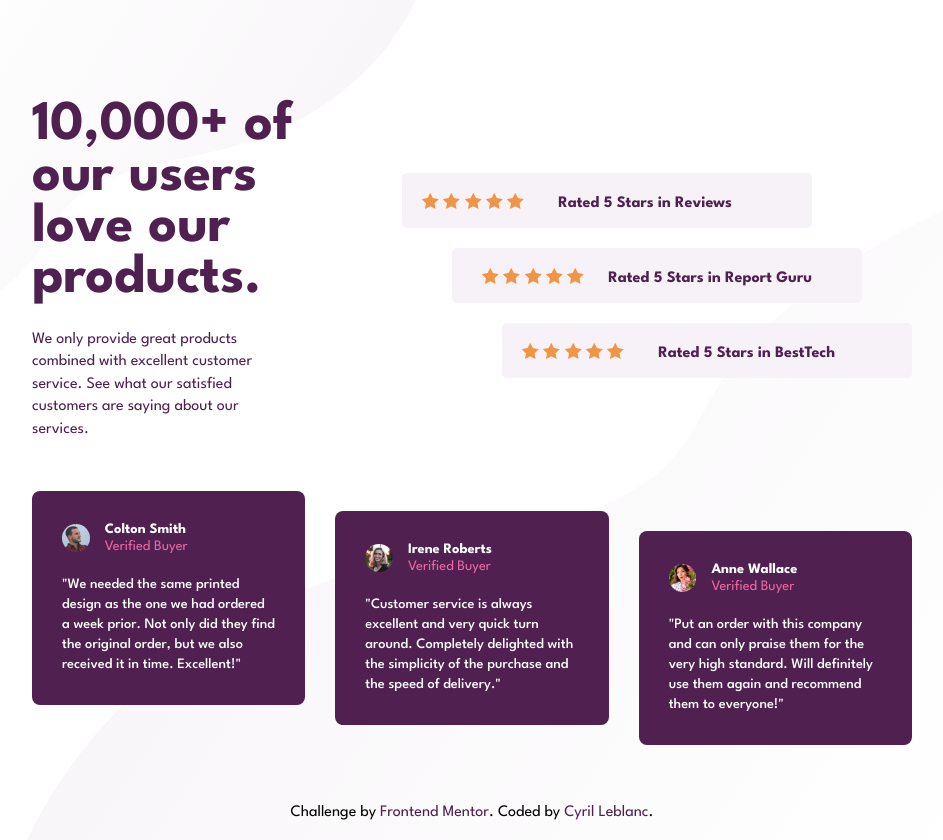
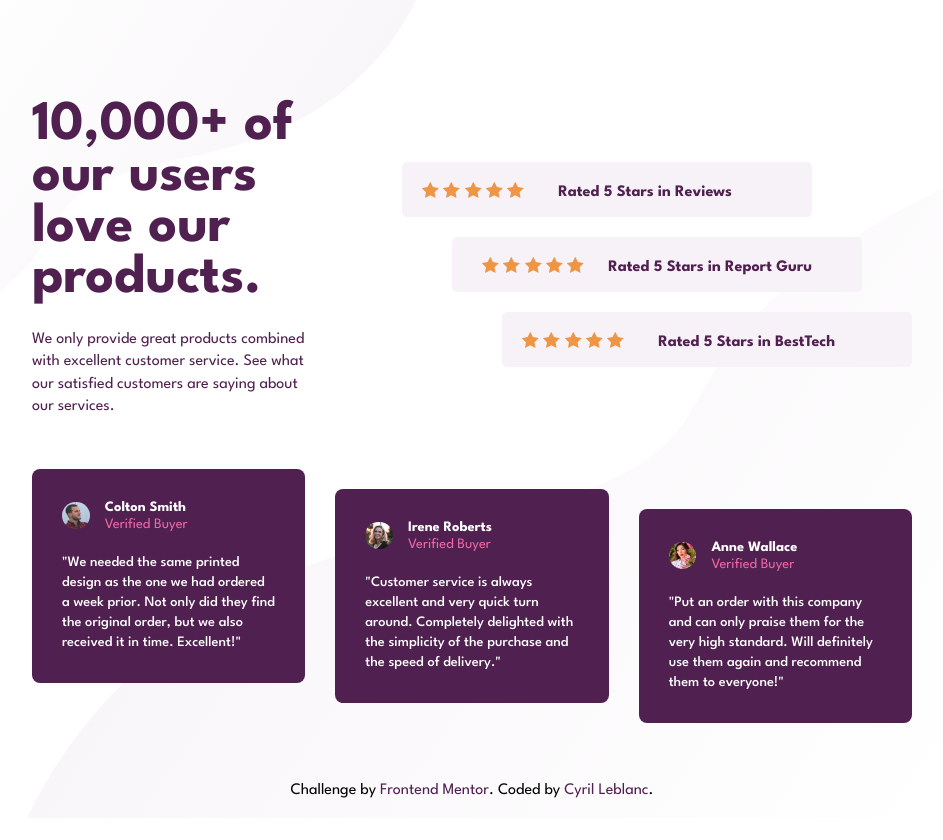
Before and after one commit to Cyrilebl/social-proof, a plain HTML site: page index.html in a window 1280 px wide. Shown: the whole page, without its empty margins (168-1111 px from the left). After the commit the page ends 818 px from the top, so only its background shows below. Drawn offline with Linux system fonts and the light colour scheme; files whose address does not match are found by name.

Commit message:
width adjust

```diff
--- a/assets/css/style.css
+++ b/assets/css/style.css
@@ -37,13 +37,13 @@ body {
 }
 
 .maintext h1 {
-  width: 70%;
+  width: 80%;
   margin-bottom: 25px;
   font-size: 3.5em;
 }
 
 .maintext p {
-  width: 67%;
+  width: 70%;
   line-height: 1.4;
 }
 
```
